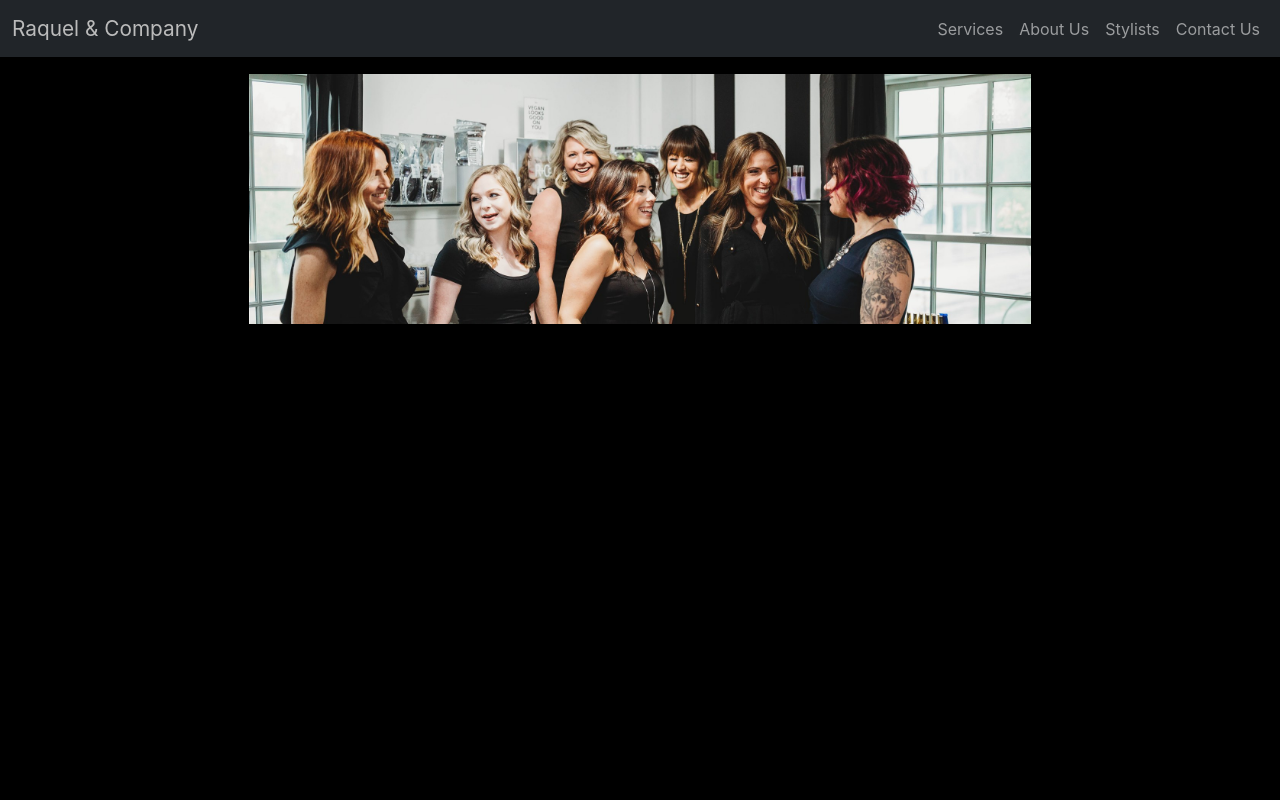
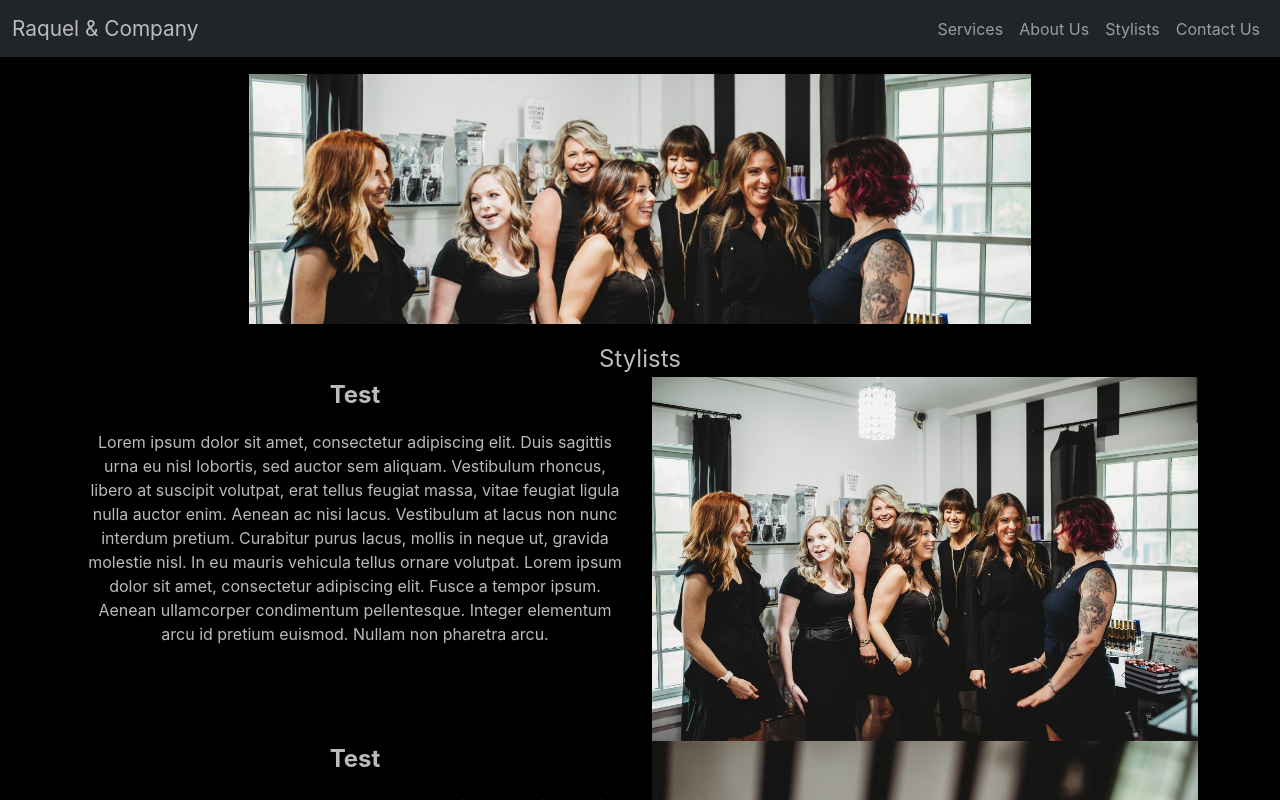
Before and after one commit to KevinCamacho/randco, a React (Create React App) app: page /meet-the-stylists in a window 1280 px wide. Shown: the top 800 px of the page. Built offline with nearby package versions, Linux system fonts and the light colour scheme.

Commit message:
added stylists page, json to drive stylists with name, text, and image

```diff
--- a/src/components/AboutUsPage/AboutUsPage.js
+++ b/src/components/AboutUsPage/AboutUsPage.js
@@ -21,7 +21,7 @@ const AboutUsPage = () => {
             <Row style={{ marginTop: '17px' }}>
                 <Col xs={{ span: 12, order: 'last' }} md={{ span: 6, order: 'first' }}>
                     <div style={{ textAlign: 'left' }}>
-                        <div style={{ fontSize: '150%', fontWeight: 'bold' }}>Raquel Araujo</div>
+                        <div className="person-name">Raquel Araujo</div>
                         <div>Our Founder</div>
                     </div>
 
--- /dev/null
+++ b/src/components/StylistsPage/Stylist/StylistView.js
@@ -0,0 +1,26 @@
+import React from 'react';
+import './StylistView.scss';
+import Row from 'react-bootstrap/Row';
+import Col from 'react-bootstrap/Col';
+
+const Stylist = ({ stylist, index }) => {
+    const isEvenStylist = index % 2 === 0;
+    return (
+        <Row>
+            <Col xs={{ order: 'last' }} md={{ order: 'first' }}>
+                <Row>
+                    <div className="person-name">{stylist.name}</div>
+                    <div style={{ marginTop: '17px' }}>{stylist.flavorText}</div>
+                </Row>
+            </Col>
+            {/*
+            <Col xs={{ span: 12, order: 'last' }} md={{ span: 6, order: 'first' }}>
+            */}
+            <Col className="flexbox-col" style={{ justifyContent: 'center' }} xs={{ order: 'first' }} md={{ order: 'last' }}>
+                <img className="stylist-image" src={require(`../../../images/${stylist.image}`).default} />
+            </Col>
+        </Row>
+    )
+}
+
+export default Stylist;
--- /dev/null
+++ b/src/components/StylistsPage/Stylist/StylistView.scss
@@ -0,0 +1,3 @@
+.stylist-image {
+    width: 100%;
+}
--- a/src/components/StylistsPage/StylistsPage.js
+++ b/src/components/StylistsPage/StylistsPage.js
@@ -2,11 +2,20 @@ import React from 'react';
 import './StylistsPage.scss';
 import laughingPicture from '../../images/RCO-5.jpg';
 import Container from 'react-bootstrap/Container';
+import Row from 'react-bootstrap/Row';
+import stylists from '../../data/stylists.json';
+import StylistView from './Stylist/StylistView';
 
 const StylistsPage = () => {
     return (
         <Container fluid="md" className="route-root" style={{ textAlign: 'center' }}>
             <img id="stylistsPage_mainImage" src={laughingPicture} />
+            <Row style={{ marginTop: '17px' }}>
+                <div style={{ fontSize: '150%' }}>Stylists</div>
+            </Row>
+            {stylists.map((stylist, index) =>
+                <StylistView key={index} stylist={stylist} index={index} />
+            )}
         </Container>
     )
 }
--- /dev/null
+++ b/src/data/stylists.json
@@ -0,0 +1,22 @@
+[
+    {
+        "image": "RCO-5.jpg",
+        "name": "Test",
+        "flavorText": "Lorem ipsum dolor sit amet, consectetur adipiscing elit. Duis sagittis urna eu nisl lobortis, sed auctor sem aliquam. Vestibulum rhoncus, libero at suscipit volutpat, erat tellus feugiat massa, vitae feugiat ligula nulla auctor enim. Aenean ac nisi lacus. Vestibulum at lacus non nunc interdum pretium. Curabitur purus lacus, mollis in neque ut, gravida molestie nisl. In eu mauris vehicula tellus ornare volutpat. Lorem ipsum dolor sit amet, consectetur adipiscing elit. Fusce a tempor ipsum. Aenean ullamcorper condimentum pellentesque. Integer elementum arcu id pretium euismod. Nullam non pharetra arcu."
+    },
+    {
+        "image": "RCO-59.jpg",
+        "name": "Test",
+        "flavorText": "Lorem ipsum dolor sit amet, consectetur adipiscing elit. Duis sagittis urna eu nisl lobortis, sed auctor sem aliquam. Vestibulum rhoncus, libero at suscipit volutpat, erat tellus feugiat massa, vitae feugiat ligula nulla auctor enim. Aenean ac nisi lacus. Vestibulum at lacus non nunc interdum pretium. Curabitur purus lacus, mollis in neque ut, gravida molestie nisl. In eu mauris vehicula tellus ornare volutpat. Lorem ipsum dolor sit amet, consectetur adipiscing elit. Fusce a tempor ipsum. Aenean ullamcorper condimentum pellentesque. Integer elementum arcu id pretium euismod. Nullam non pharetra arcu."
+    },
+    {
+        "image": "RCO-5.jpg",
+        "name": "Test",
+        "flavorText": "Lorem ipsum dolor sit amet, consectetur adipiscing elit. Duis sagittis urna eu nisl lobortis, sed auctor sem aliquam. Vestibulum rhoncus, libero at suscipit volutpat, erat tellus feugiat massa, vitae feugiat ligula nulla auctor enim. Aenean ac nisi lacus. Vestibulum at lacus non nunc interdum pretium. Curabitur purus lacus, mollis in neque ut, gravida molestie nisl. In eu mauris vehicula tellus ornare volutpat. Lorem ipsum dolor sit amet, consectetur adipiscing elit. Fusce a tempor ipsum. Aenean ullamcorper condimentum pellentesque. Integer elementum arcu id pretium euismod. Nullam non pharetra arcu."
+    },
+    {
+        "image": "RCO-59.jpg",
+        "name": "Test",
+        "flavorText": "Lorem ipsum dolor sit amet, consectetur adipiscing elit. Duis sagittis urna eu nisl lobortis, sed auctor sem aliquam. Vestibulum rhoncus, libero at suscipit volutpat, erat tellus feugiat massa, vitae feugiat ligula nulla auctor enim. Aenean ac nisi lacus. Vestibulum at lacus non nunc interdum pretium. Curabitur purus lacus, mollis in neque ut, gravida molestie nisl. In eu mauris vehicula tellus ornare volutpat. Lorem ipsum dolor sit amet, consectetur adipiscing elit. Fusce a tempor ipsum. Aenean ullamcorper condimentum pellentesque. Integer elementum arcu id pretium euismod. Nullam non pharetra arcu."
+    }
+]
--- a/src/index.scss
+++ b/src/index.scss
@@ -61,3 +61,8 @@ code {
 .flexing {
   flex: 1 1 auto;
 }
+
+.person-name {
+  font-size: 150%;
+  font-weight: bold;
+}
```
